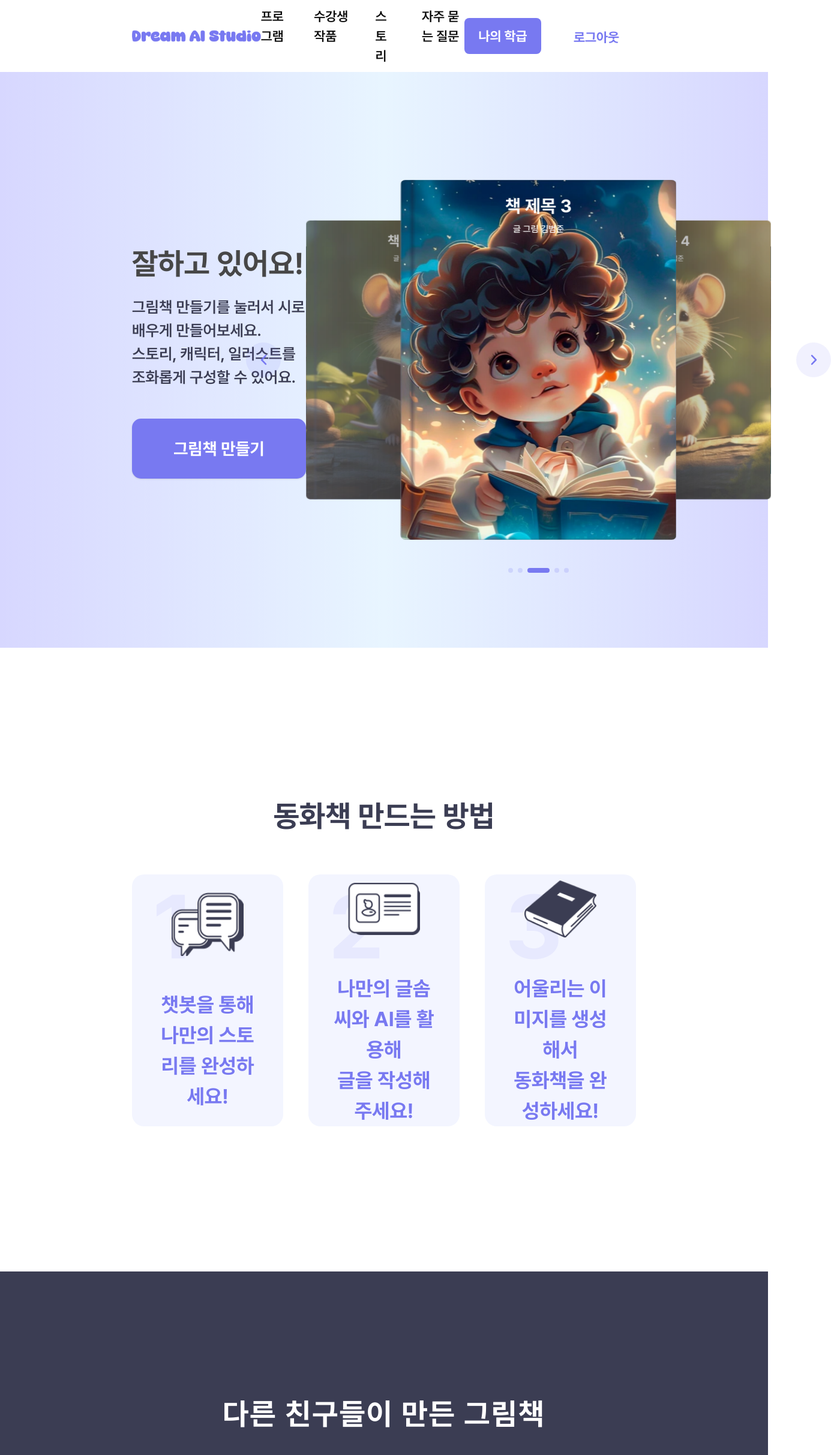
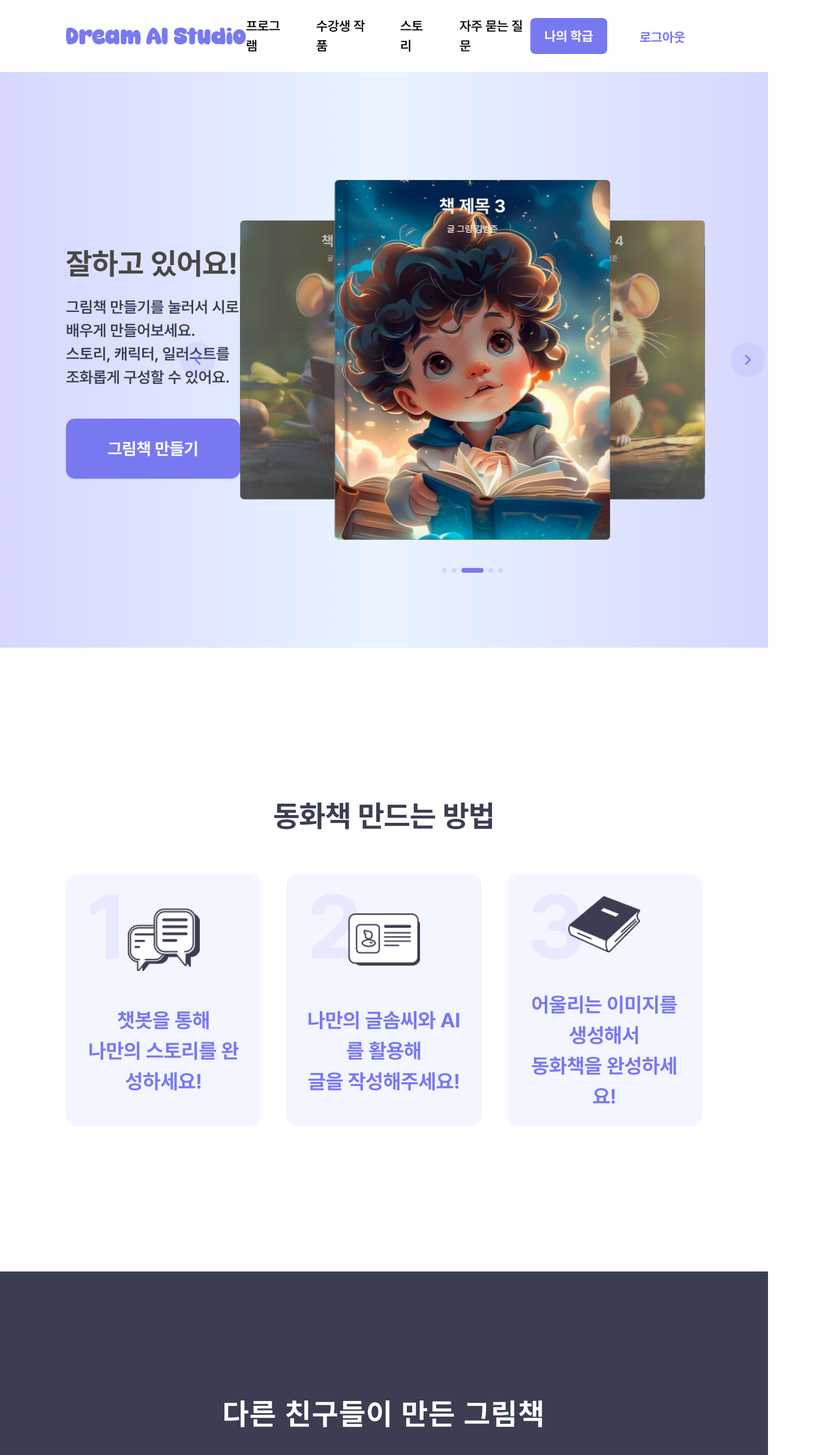
Before and after one commit to VictoryJu/dream-ai, a Next.js app: page / in a window 1280 px wide. Shown: the top 2426 px of the page at 60% size, 1385 px wide, since content can reach past the window. Built offline with nearby package versions, Linux system fonts and the light colour scheme.

Commit message:
[styles]: header response

```diff
--- a/components/layouts/header.tsx
+++ b/components/layouts/header.tsx
@@ -14,7 +14,7 @@ const Header = () => {
     router.push('/auth/login');
   };
   return (
-    <nav className="flex justify-between items-center bg-white w-full h-[120px] px-[220px]">
+    <nav className="flex justify-between items-center bg-white w-full h-[120px] px-[220px] lg:px-[110px]">
       <Link className="relative w-[312px] h-[48px]" href="/">
         <Image
           className="cursor-pointer"
--- a/components/main/book/index.tsx
+++ b/components/main/book/index.tsx
@@ -8,7 +8,7 @@ const BookCarousel = dynamic(() => import('./book-carousel'), {
 
 const Book = () => {
   return (
-    <section className="px-[220px] flex justify-between items-center w-full h-[960px] bg-gradient-to-r from-purple-background via-purple-via to-purple-background ">
+    <section className="px-[220px] lg:px-[110px] flex justify-between items-center w-full h-[960px] bg-gradient-to-r from-purple-background via-purple-via to-purple-background ">
       <BookDescription />
       <Suspense fallback={null}>
         <BookCarousel />
--- a/components/main/document/index.tsx
+++ b/components/main/document/index.tsx
@@ -35,7 +35,7 @@ const Document = () => {
     },
   ];
   return (
-    <section className="flex flex-col w-full h-[1040px] px-[220px] justify-center items-center gap-[60px]">
+    <section className="flex flex-col w-full h-[1040px] px-[220px] lg:px-[110px] justify-center items-center gap-[60px]">
       <div className="text-[50px] font-bold text-center text-black-description ">동화책 만드는 방법</div>
       <div className="w-full flex  gap-[42px]">
         {documentData.map((data) => (
--- a/components/main/other-book/index.tsx
+++ b/components/main/other-book/index.tsx
@@ -19,7 +19,7 @@ const OtherBook = () => {
     },
   ];
   return (
-    <section className="px-[220px] py-[200px] bg-black-background">
+    <section className="px-[220px] lg:px-[110px] py-[200px] bg-black-background">
       <div className="text-[50px] font-bold text-center tracking-[2px] text-white">다른 친구들이 만든 그림책</div>
       <div className="grid grid-cols-3 gap-x-[51px] gap-y-[58px] px-[60px] py-[20px] mt-[50px]">
         {OtherBookData.map((book) => (
--- a/package.json
+++ b/package.json
@@ -3,7 +3,7 @@
   "version": "0.1.0",
   "private": true,
   "scripts": {
-    "dev": "pnpm run open-browser && next dev",
+    "dev": " next dev ",
     "open-browser": "start http://localhost:3000",
     "build": "next build",
     "start": "next start",
```
